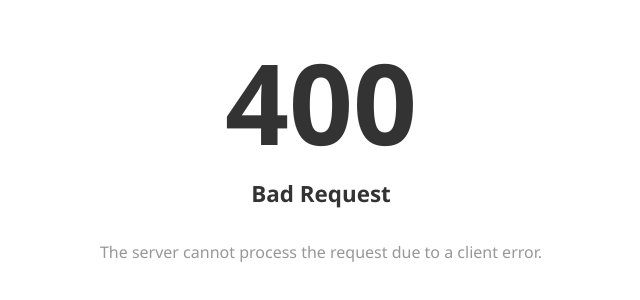
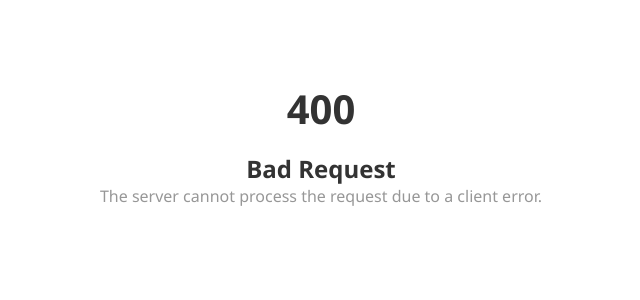
Before and after one commit to elvejohansson/javascript-http-server, a website: page errors/400.html in a window 1280 px wide. Shown: the part 216-516 px from the top of the page, without its empty margins (319-959 px from the left). Drawn offline with Linux system fonts and the light colour scheme.

Commit message:
feat(error pages): styling changes
* feat: Changed styling and layout of error page headings.

* chore: Converted style tags to 2 width tab indent instead of 4 width space.

```diff
--- a/errors/400.html
+++ b/errors/400.html
@@ -26,13 +26,9 @@
     }
 
     h1 {
-          font-size: 7rem;
+        font-size: 2.5rem;
         font-weight: 700;
-      }
-      h2 {
-          font-size: 1.4rem;
-          font-weight: 600;
-          margin-bottom: 2rem;
+        margin-bottom: 1rem;
     }
     p {
         color: #979797;
```
Also changed, not shown: errors/403.html (+2 -6 lines), errors/404.html (+3 -8 lines), errors/405.html (+2 -6 lines), errors/500.html (+2 -6 lines), errors/503.html (+2 -6 lines). Lines whose indentation alone changed are shown as unchanged.
